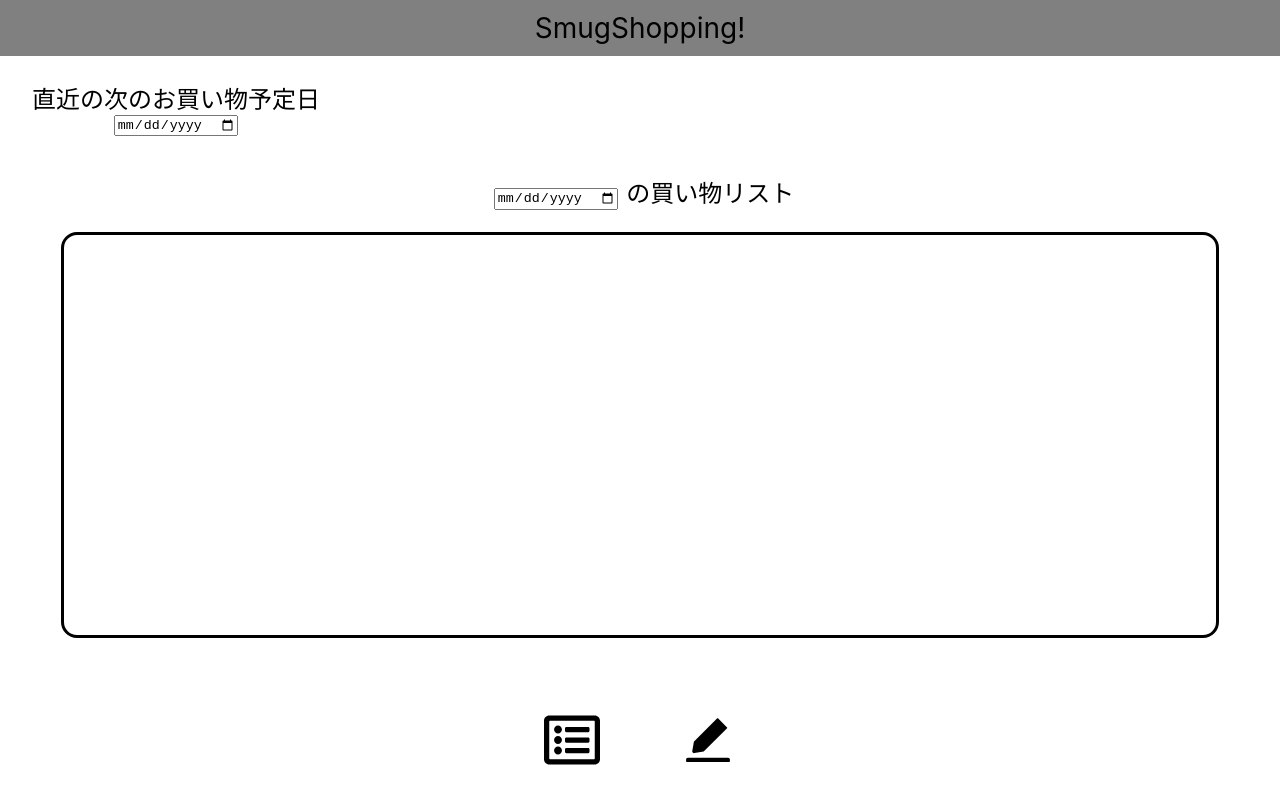
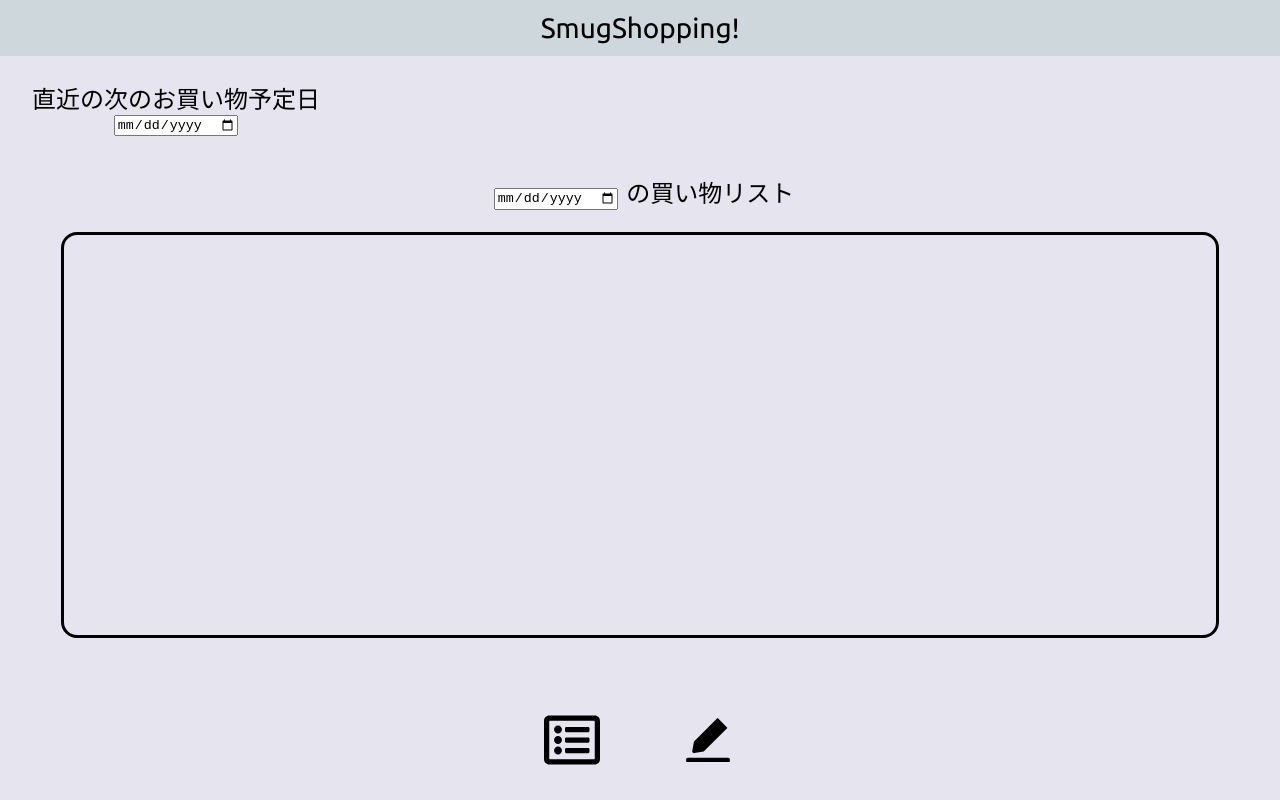
Before and after one commit to yoshinori-matsubara/bit-cruiser-green-field, a React (Create React App) app in the folder frontend/: page / in a window 1280 px wide. Built offline with nearby package versions, Linux system fonts and the light colour scheme.

Commit message:
CSS修正中

```diff
--- a/frontend/public/index.html
+++ b/frontend/public/index.html
@@ -1,15 +1,14 @@
 <!DOCTYPE html>
 <html lang="en">
+
 <head>
   <meta charset="utf-8" />
   <link rel="icon" href="%PUBLIC_URL%/favicon.ico" />
   <meta name="viewport" content="width=device-width, initial-scale=1" />
   <meta name="theme-color" content="#000000" />
-    <meta
-      name="description"
-      content="Web site created using create-react-app"
-    />
+  <meta name="description" content="Web site created using create-react-app" />
   <link rel="apple-touch-icon" href="%PUBLIC_URL%/logo192.png" />
+
   <!--
       manifest.json provides metadata used when your web app is installed on a
       user's mobile device or desktop. See https://developers.google.com/web/fundamentals/web-app-manifest/
@@ -24,8 +23,13 @@
       work correctly both with client-side routing and a non-root public URL.
       Learn how to configure a non-root public URL by running `npm run build`.
     -->
+  <link rel="preconnect" href="https://fonts.googleapis.com">
+  <link rel="preconnect" href="https://fonts.gstatic.com" crossorigin>
+  <link href="https://fonts.googleapis.com/css2?family=Ubuntu:wght@300;400&display=swap" rel="stylesheet">
+
   <title>React App</title>
 </head>
+
 <body>
   <noscript>You need to enable JavaScript to run this app.</noscript>
   <div id="root"></div>
@@ -40,4 +44,5 @@
       To create a production bundle, use `npm run build` or `yarn build`.
     -->
 </body>
+
 </html>
--- a/frontend/src/components/styles/App.css
+++ b/frontend/src/components/styles/App.css
@@ -1,7 +1,13 @@
+@import url('https://fonts.googleapis.com/css2?family=Ubuntu:wght@300;400&display=swap');
+
+
 body {
   overflow: hidden;
   font-size: 3vh;
+  font-family: 'Ubuntu', sans-serif;
+  background-color: #e6e5ef;
 }
+
 .headerBrock {
   width: 100%;
   height: 7vh;
@@ -15,7 +21,9 @@ body {
   position: fixed;
   top: 0;
   font-size: 3.5vh;
+  background-color: #ced7dc;
 }
+
 .footerBrock {
   display: flex;
   flex-direction: row;
@@ -31,12 +39,14 @@ body {
   width: 100%;
   z-index: -3;
 }
+
 .footer__button {
   height: 7vh;
   width: 7vh;
   margin: 5vh;
   cursor: pointer;
 }
+
 #list,
 #regist {
   margin-top: 0;
@@ -56,6 +66,7 @@ body {
   top: -35vh;
   left: -12vh;
 }
+
 .listBrock {
   display: flex;
   flex-direction: column;
@@ -67,6 +78,7 @@ body {
   height: 80%;
   width: 100%;
 }
+
 .nextBuyBrock {
   display: flex;
   flex-direction: column;
@@ -77,7 +89,9 @@ body {
   position: fixed;
   top: 10vh;
   left: 4vh;
+  font-family: 'Ubuntu', sans-serif;
 }
+
 .choiceBuyBrock {
   display: flex;
   flex-direction: column;
@@ -91,6 +105,7 @@ body {
   top: -26vh;
   z-index: -1;
 }
+
 .listParentBrock {
   border: solid;
   height: 50%;
@@ -101,6 +116,7 @@ body {
   position: fixed;
   border-radius: 2vh;
 }
+
 .listDateBrock {
   display: flex;
   flex-direction: column;
@@ -119,6 +135,7 @@ body {
   align-items: center;
   width: 100%;
 }
+
 .dataLi {
   width: 100%;
   white-space: nowrap;
@@ -126,12 +143,14 @@ body {
   margin-left: 3vh;
   font-size: 3vh;
 }
+
 .dataSpan {
   width: 100%;
   text-align: right;
   margin-right: 3vh;
   font-size: 3vh;
 }
+
 .registerBrock {
   display: flex;
   flex-direction: column;
@@ -140,6 +159,7 @@ body {
   justify-content: center;
   align-items: center;
 }
+
 .itemAddBtn {
   width: 7vh;
   position: fixed;
@@ -147,6 +167,7 @@ body {
   left: 48%;
   cursor: pointer;
 }
+
 .listEditParentBrock {
   border: solid;
   height: 62%;
@@ -157,6 +178,7 @@ body {
   position: fixed;
   border-radius: 2vh;
 }
+
 .listEditBrock {
   display: flex;
   flex-direction: column;
@@ -166,6 +188,7 @@ body {
   align-items: center;
   overflow: scroll;
 }
+
 .data {
   font-size: 3vh;
   width: 100%;
@@ -179,17 +202,20 @@ body {
   padding: 1vh;
 }
 
-.data > label,
-data > span {
+.data>label,
+data>span {
   width: 100%;
   text-align: center;
 }
+
 .buyBtn {
   position: fixed;
   top: 81vh;
   font-size: 2.5vh;
 }
+
 @media (max-width: 376px) {
+
   /* 600px以下の画面サイズに対するスタイル */
   .itemAddBtn {
     /* スタイルのプロパティと値 */
--- a/frontend/src/components/styles/modal.css
+++ b/frontend/src/components/styles/modal.css
@@ -1,3 +1,10 @@
+@import url('https://fonts.googleapis.com/css2?family=Ubuntu:wght@300;400&display=swap');
+
+body {
+  font-family: 'Ubuntu', sans-serif;
+}
+
+
 .modalArea {
   display: flex;
   justify-content: center;
@@ -9,6 +16,7 @@
   height: 100%;
   background-color: rgba(0, 0, 0, 0.5);
 }
+
 .addItemFrom {
   display: flex;
   flex-direction: column;
@@ -19,4 +27,10 @@
   align-items: center;
   background-color: #ffffff;
   border-radius: 2vh;
+  font-family: 'Ubuntu', sans-serif;
 }
+
+.addItemFrom h2 {
+
+  font-family: 'Ubuntu', sans-serif;
+}
```
Lines whose indentation alone changed are shown as unchanged.
